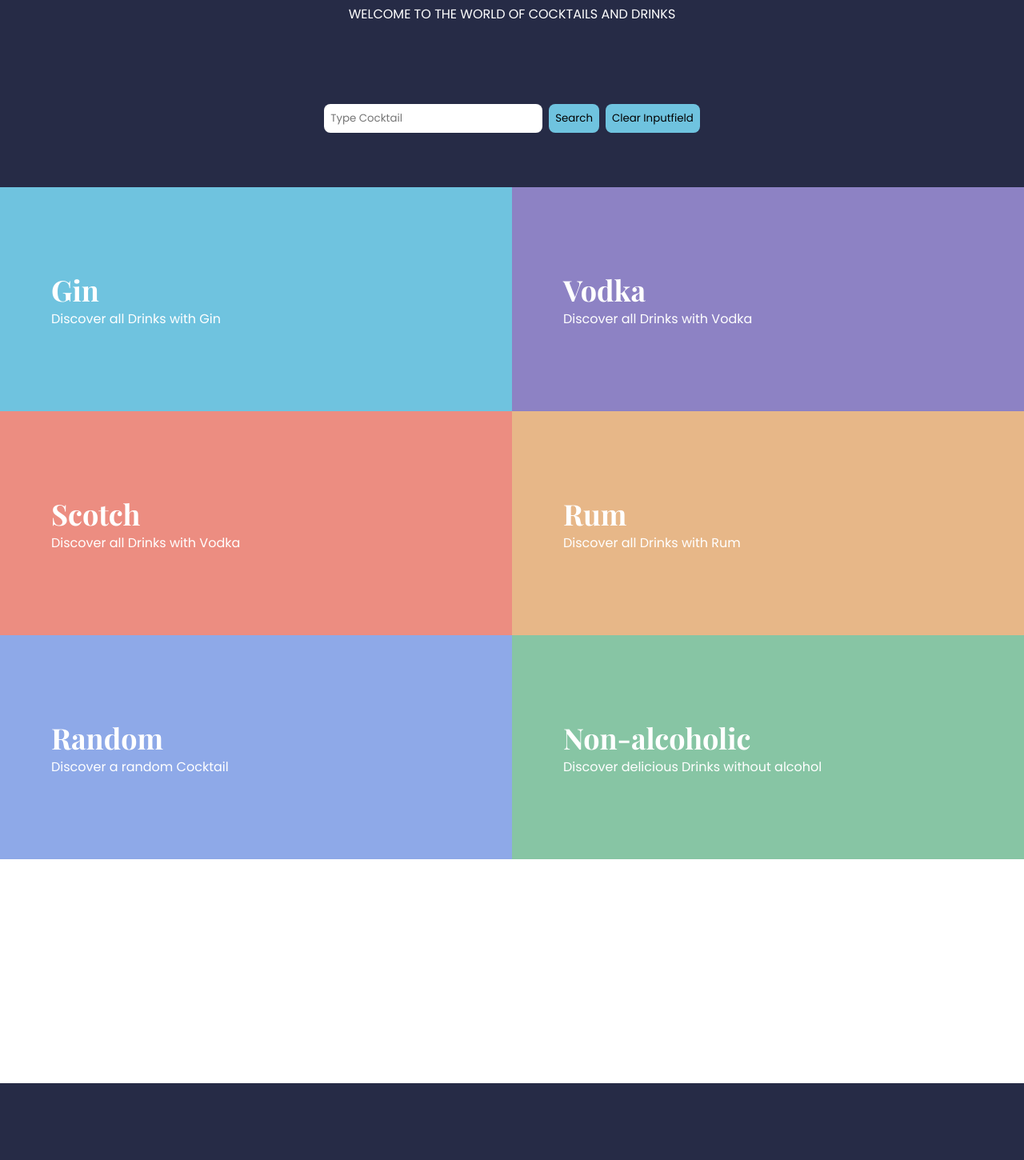
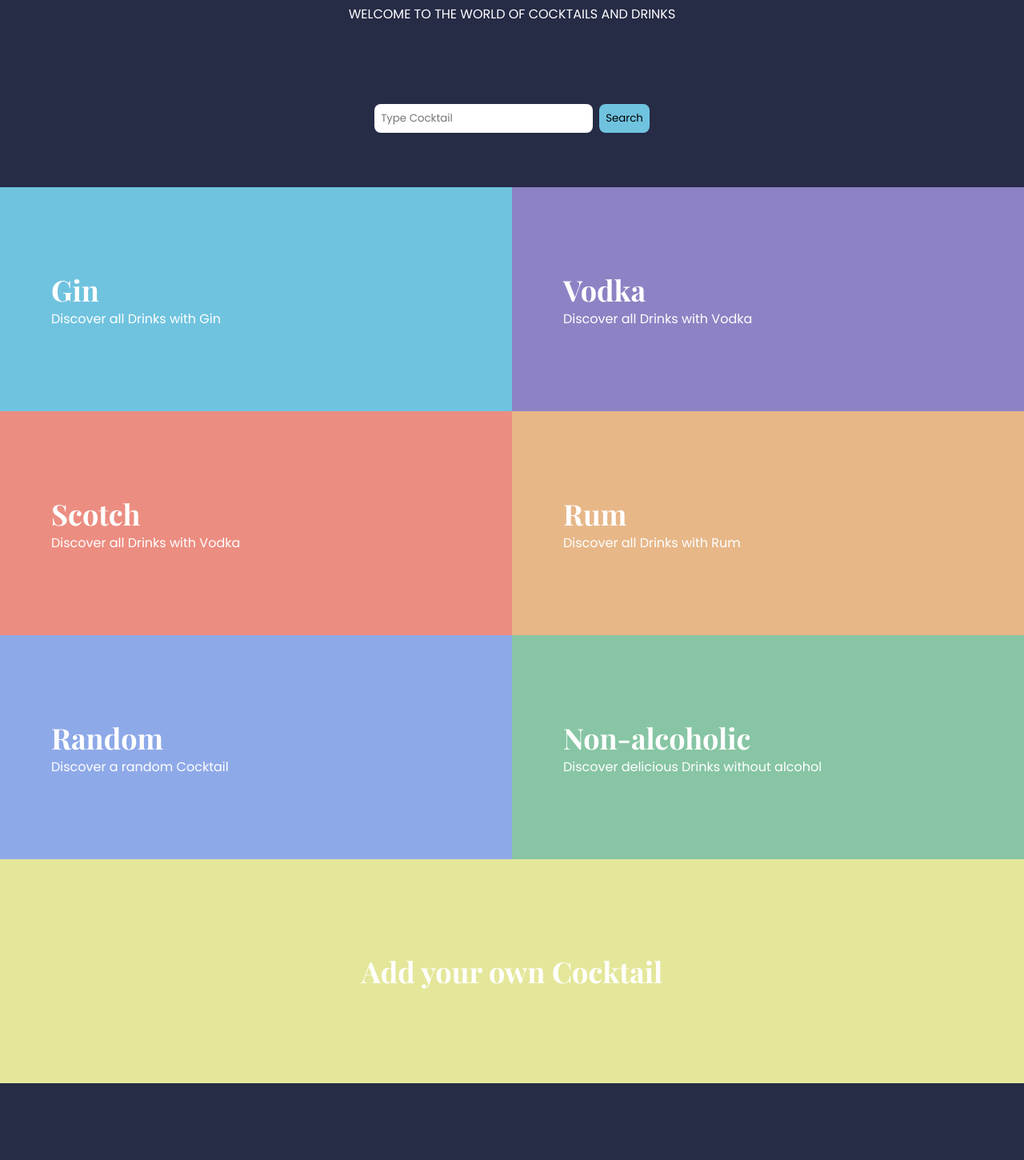
Before and after one commit to aktastic/Cocktails-Drinks, a React (Vite) app: page / in a window 1280 px wide. Shown: the part 240-1690 px from the top of the page at 80% size. Built offline with nearby package versions, Linux system fonts and the light colour scheme; no server answers.

Commit message:
clear input feld deletet und styling anpassungen in home und searchlist

```diff
--- a/src/components/headerComponents/SearchItem.scss
+++ b/src/components/headerComponents/SearchItem.scss
@@ -3,9 +3,8 @@
     padding: 10%;
     text-align: center;
     transition: 0.3s;
-    transition: 0.3s;
     &:hover {
-        background-color: #8EA9E8;
+        transform: scale(1.025);
         cursor: pointer;
     }
     img{
--- a/src/components/headerComponents/SearchList.scss
+++ b/src/components/headerComponents/SearchList.scss
@@ -3,7 +3,7 @@
     grid-template-columns: 1fr 1fr;
     background-color: #262B46;
     position: relative;
-    gap: 16px;
+    gap: 48px;
     padding: 24px;
 }
 
--- a/src/components/headerComponents/Searchbar.jsx
+++ b/src/components/headerComponents/Searchbar.jsx
@@ -12,10 +12,6 @@ const Searchbar = () => {
     setFetchButton(!fetchButton)
   }
 
-  const clearInputfield = () => {
-    setUserInput('')
-  }
-
   return (
     <>
       <div className="searchbar_wrap">
@@ -24,7 +20,7 @@ const Searchbar = () => {
           <Link to='/user-search-list'>
             <input type="button" value="Search" onClick={handleClick}/>
           </Link>
-          <input type="button" value="Clear Inputfield" onClick={clearInputfield}/>
+
         </form>
 
       </div>
--- a/src/components/headerComponents/Searchbar.scss
+++ b/src/components/headerComponents/Searchbar.scss
@@ -2,12 +2,13 @@
     padding-bottom: 8vh;
 
     form{
-        input{
+
+        input[type='text']{
+            border-radius: 8px;
             padding: 8px;
-            border-radius: 8px;
             border: none;
+            font-family: 'Poppins_Reg';
             margin: 4px;
-            font-family: 'Poppins_Reg';
         }
         a{
             input[type='button']{
@@ -15,9 +16,13 @@
             }
         }
         input[type='button']{
+            padding: 8px;
+            border-radius: 8px;
+            border: none;
             background-color: #6FC3DF;
             font-family: 'Poppins_Reg';
             transition: 0.3s;
+            margin: 4px;
             &:hover{
                 cursor: pointer;
                 background-color: #31b6e2;
--- a/src/pages/Home.jsx
+++ b/src/pages/Home.jsx
@@ -47,15 +47,13 @@ const Home = () => {
             <h2>Non-alcoholic</h2>
             <p>Discover delicious Drinks without alcohol</p>
           </div>
-
-
           </Link>
 
-    <Link to="/localstorage">
-<div>
-<h2>Add own Cocktail</h2>
-</div>
-</Link>
+        <Link to="/localstorage">
+          <div className="localstorage_link">
+            <h2>Add your own Cocktail</h2>
+            </div>
+        </Link>
 
       </main>
 
--- a/src/pages/Home.scss
+++ b/src/pages/Home.scss
@@ -5,6 +5,11 @@ main{
         text-decoration: none;
         cursor: pointer;
         color: white;
+        &:nth-of-type(7){
+            grid-column: 1 / 3;
+            grid-row: 4 / 5;
+            text-align: center;
+        }
     }
     div{
         height: 35vh;
@@ -58,4 +63,11 @@ main{
             background-color: #39b472;
         }
     }
+    .localstorage_link{
+        background-color: #e4e79a;
+        transition: 0.3s;
+        &:hover{
+            background-color: #e5ea6a;
+        }
+    }
 }
```
